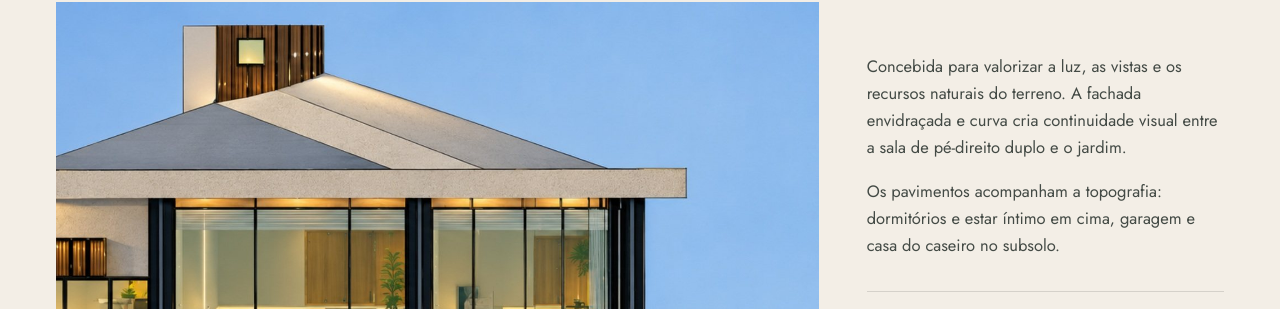
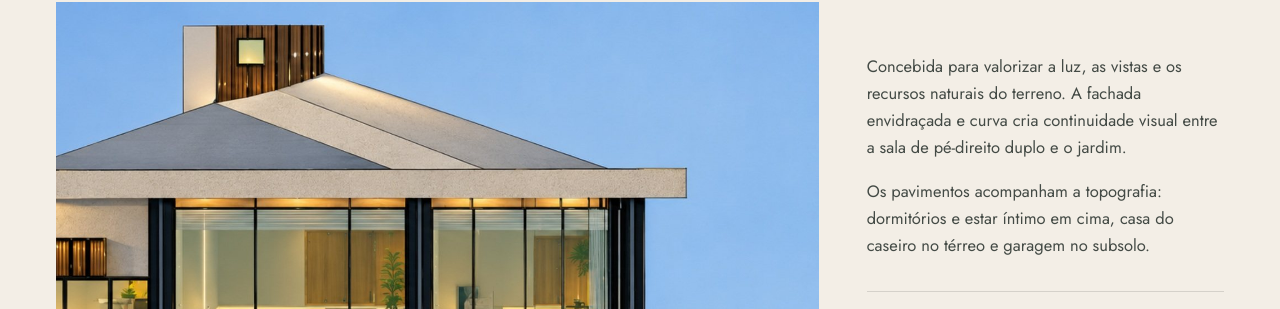
Before and after one commit to VictorCerezini/cerezini-arquitetura, a plain HTML site: page index.html in a window 1280 px wide. Shown: the part 2088-2397 px from the top of the page. Drawn offline with nearby package versions, Linux system fonts and the light colour scheme.

Commit message:
Corrige a casa do caseiro da Nova Cintra para o térreo
Co-Authored-By: Claude Opus 5.5 <noreply@anthropic.com>
Claude-Session: https://claude.ai/code/session_01QQgJ5paavrrGjoRho1cPLv

```diff
--- a/index.html
+++ b/index.html
@@ -120,7 +120,7 @@
 
             <div class="project-text reveal">
               <p>Concebida para valorizar a luz, as vistas e os recursos naturais do terreno. A fachada envidraçada e curva cria continuidade visual entre a sala de pé-direito duplo e o jardim.</p>
-              <p>Os pavimentos acompanham a topografia: dormitórios e estar íntimo em cima, garagem e casa do caseiro no subsolo.</p>
+              <p>Os pavimentos acompanham a topografia: dormitórios e estar íntimo em cima, casa do caseiro no térreo e garagem no subsolo.</p>
 
               <ul class="features">
                 <li>
```
